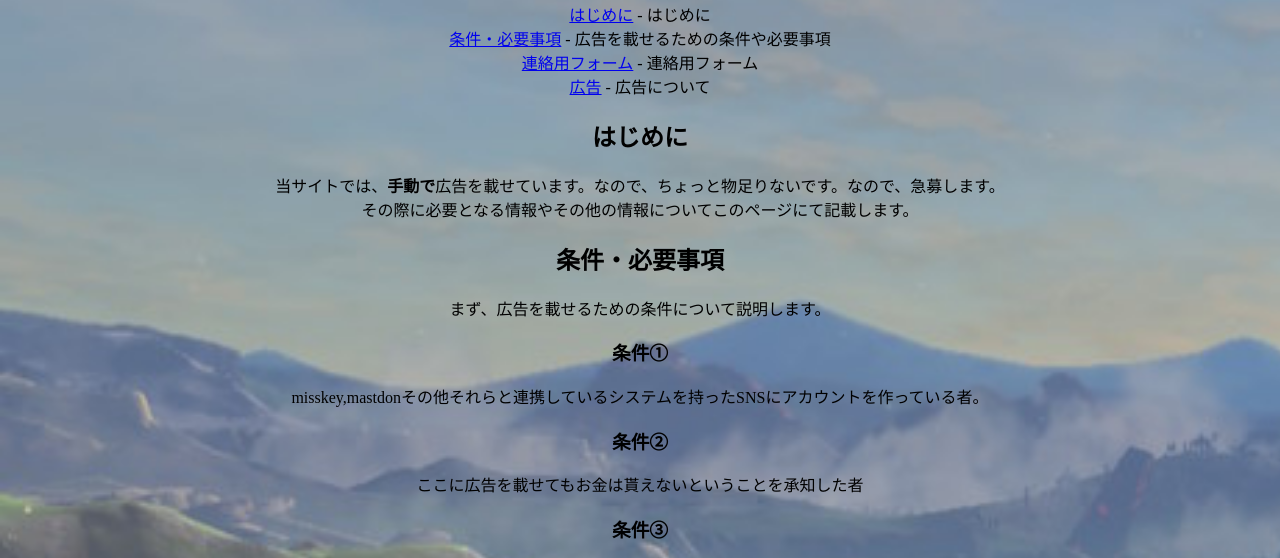
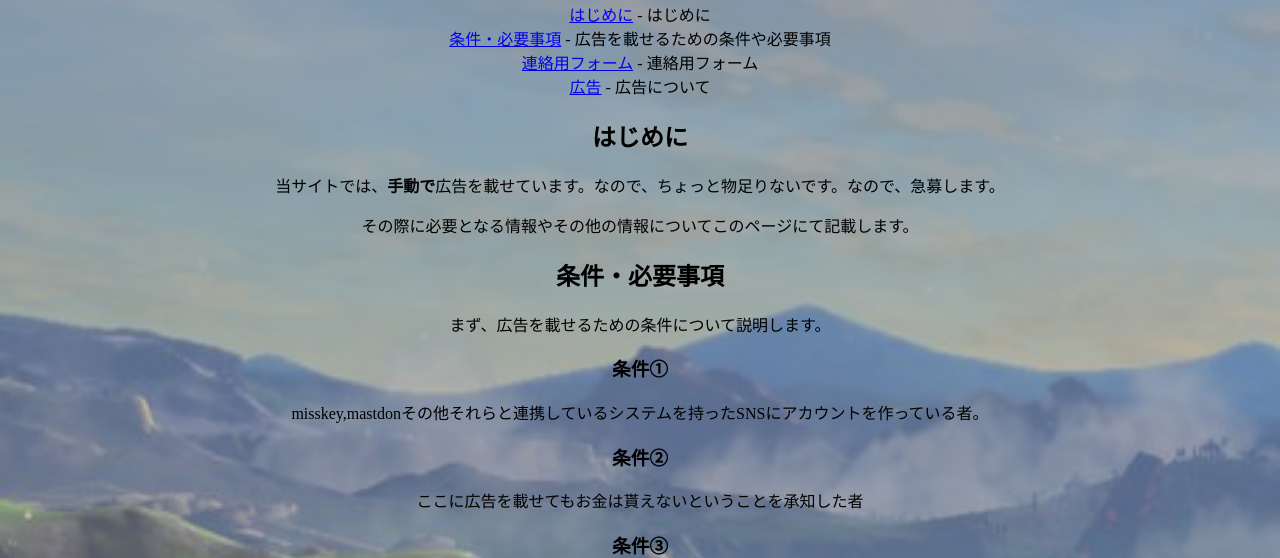
Before and after one commit to DA-TENSHI/ad, a plain HTML site: page index.html in a window 1280 px wide. Shown: the part 207-765 px from the top of the page. Drawn offline with Linux system fonts and the light colour scheme.

Commit message:
Update index.html

```diff
--- a/index.html
+++ b/index.html
@@ -25,8 +25,8 @@
 <a href="#D">広告</a> - 広告について</p>
 
 <h2 id="A">はじめに</h2>
-<p>当サイトでは、<b>手動で</b>広告を載せています。なので、ちょっと物足りないです。なので、急募します。
-<br>その際に必要となる情報やその他の情報についてこのページにて記載します。</p>
+<p>当サイトでは、<b>手動で</b>広告を載せています。なので、ちょっと物足りないです。なので、急募します。</p>
+<p>その際に必要となる情報やその他の情報についてこのページにて記載します。</p>
 <h2 id="B">条件・必要事項</h2>
 <p>まず、広告を載せるための条件について説明します。</p>
 <h3>条件①</h3>
```
